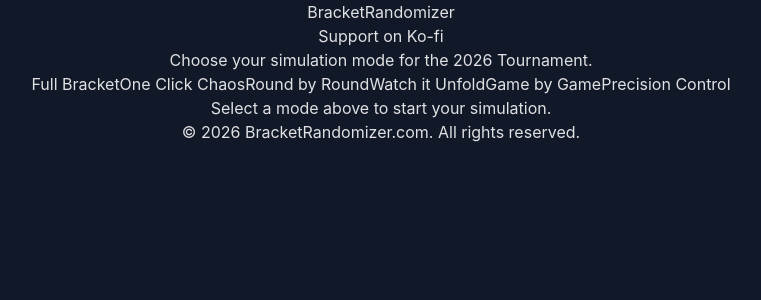
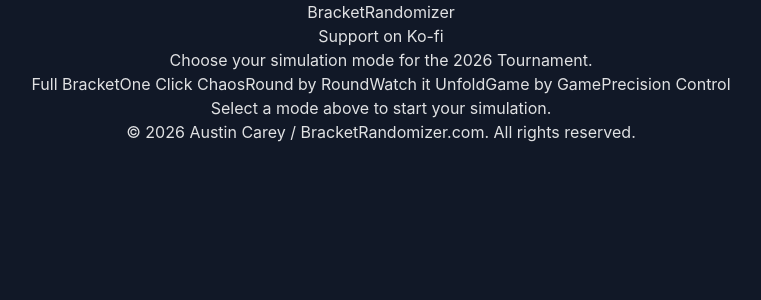
Before and after one commit to austincarey/BracketRandomizer, a React (Vite) app: page / in a window 1280 px wide. Shown: the top 300 px of the page, without its empty margins (259-1020 px from the left). Built offline with nearby package versions, Linux system fonts and the light colour scheme.

Commit message:
fix: update footer copyright to include author name

```diff
--- a/src/App.tsx
+++ b/src/App.tsx
@@ -204,7 +204,7 @@
       </main>
 
       <footer className="mt-20 py-8 border-t border-gray-800 text-center text-gray-500">
-        <p>&copy; 2026 BracketRandomizer.com. All rights reserved.</p>
+        <p>&copy; 2026 Austin Carey / BracketRandomizer.com. All rights reserved.</p>
       </footer>
     </div>
   )
--- a/src/components/BracketView.tsx
+++ b/src/components/BracketView.tsx
@@ -126,13 +126,6 @@
       </div>
 
       <div ref={bracketRef} className="p-4 md:p-8 bg-gray-900 border border-gray-800 rounded-[1.5rem] md:rounded-[2rem] min-w-max relative shadow-2xl overflow-hidden">
-        {/* Background Watermark */}
-        <div className="absolute inset-0 flex items-center justify-center opacity-[0.02] pointer-events-none rotate-[-15deg]">
-          <p className="text-[12rem] font-black text-white whitespace-nowrap">
-            BRACKET RANDOMIZER
-          </p>
-        </div>
-
         <div className="relative z-10 flex items-center gap-10">
           <div className="flex flex-col gap-8">
             <RegionSection regionIndex={0} title="East" side="left" />
```
